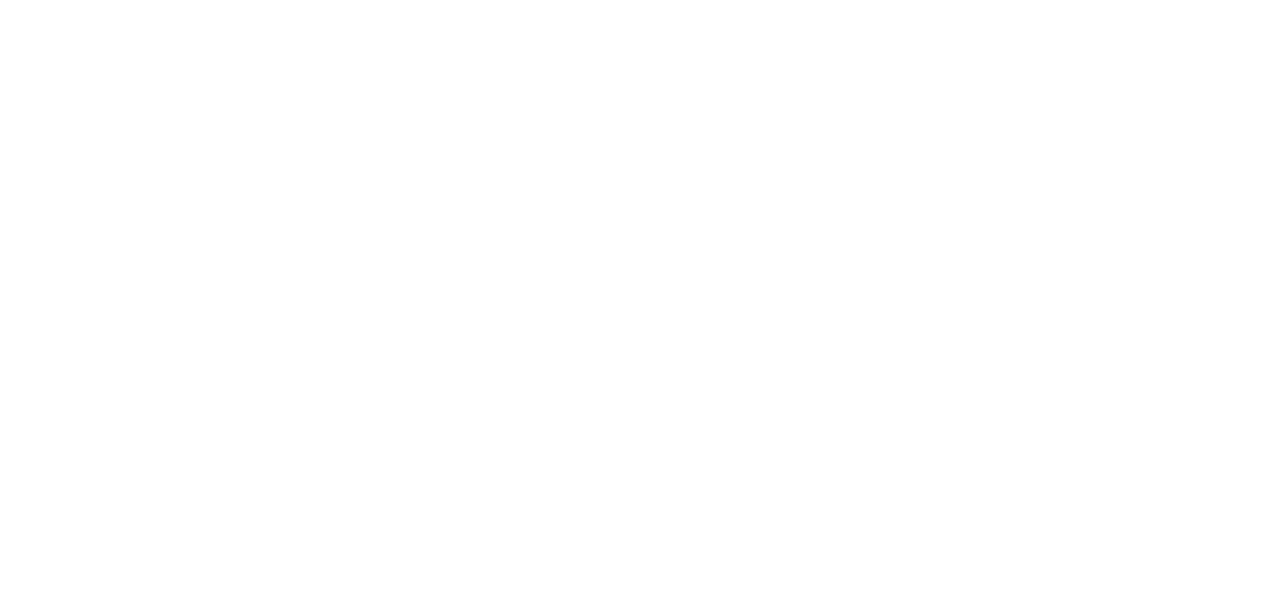
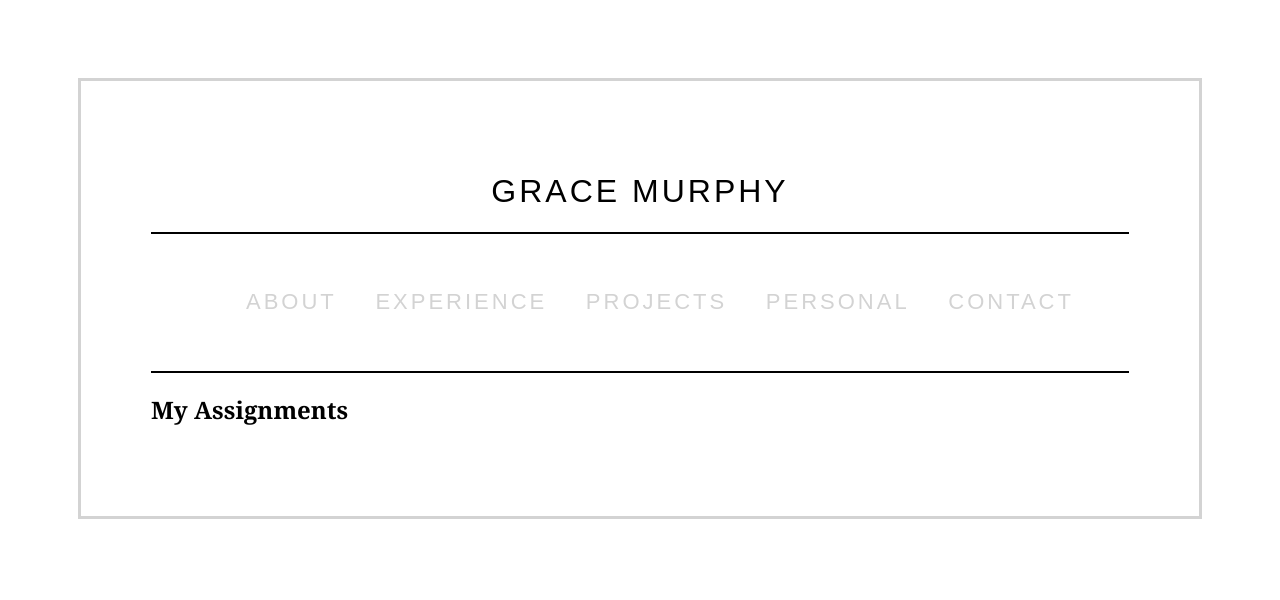
Before and after one commit to gamurphy/gamurphy.github.io, a plain HTML site: page projects.html in a window 1280 px wide. Drawn offline with Linux system fonts and the light colour scheme.

Commit message:
css updates

```diff
--- a/personal.html
+++ b/personal.html
@@ -0,0 +1,27 @@
+<!DOCTYPE html>
+<html lang="en">
+  <head>
+      <meta charset="UTF-8">
+      <title>Home</title>
+      <link rel="stylesheet" type="text/css" href="website.css">
+  </head>
+
+  <body>
+      <div id="page-wrapper">
+      <header>
+          <h1 id="main-header">Grace Murphy</h1>
+      </header>
+      <nav>
+          <ul id="pageNav">
+              <li><a href="aboutme.html">About</a></li>
+              <li><a href="work-experience.html">Experience</a></li>
+              <li><a href="projects.html">Projects</a></li>
+              <li><a href="personal.html">Personal</a></li>
+              <li><a href="contact.html">Contact</a></li>
+          </ul>
+      </nav>
+          <main>
+          </main>
+      </div>
+  </body>
+</html>
--- a/projects.html
+++ b/projects.html
@@ -0,0 +1,28 @@
+<!DOCTYPE html>
+<html lang="en">
+  <head>
+      <meta charset="UTF-8">
+      <title>Home</title>
+      <link rel="stylesheet" type="text/css" href="website.css">
+  </head>
+
+  <body>
+      <div id="page-wrapper">
+      <header>
+          <h1 id="main-header">Grace Murphy</h1>
+      </header>
+      <nav>
+          <ul id="pageNav">
+              <li><a href="aboutme.html">About</a></li>
+              <li><a href="work-experience.html">Experience</a></li>
+              <li><a href="projects.html">Projects</a></li>
+              <li><a href="personal.html">Personal</a></li>
+              <li><a href="contact.html">Contact</a></li>
+          </ul>
+      </nav>
+          <main>
+            <h2>My Assignments</h2>
+          </main>
+      </div>
+  </body>
+</html>
--- a/website.css
+++ b/website.css
@@ -75,3 +75,17 @@ a:hover {
     line-height: 1.5;
     font-size: 18px;
 }
+
+
+#mid-wrapper{
+    border-style: solid;
+    border-color: black;
+    padding: 5px 5px 5px 5px;
+    overflow: hidden;
+}
+
+nav {
+    border-top: 2px solid black;  /* Top border */
+    border-bottom: 2px solid black; /* Bottom border */
+    padding: 5px; /* Optional: Add padding inside the nav */
+  }
```
Also changed, not shown: aboutme.html (+8 -5 lines), work-experience.html (added, +33 -0 lines), experience.html (deleted).
